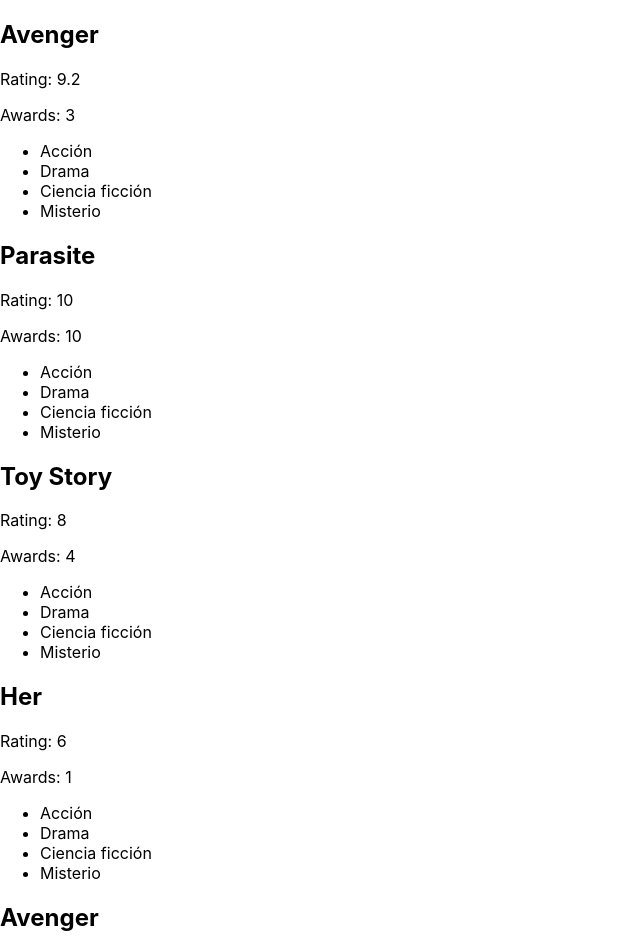
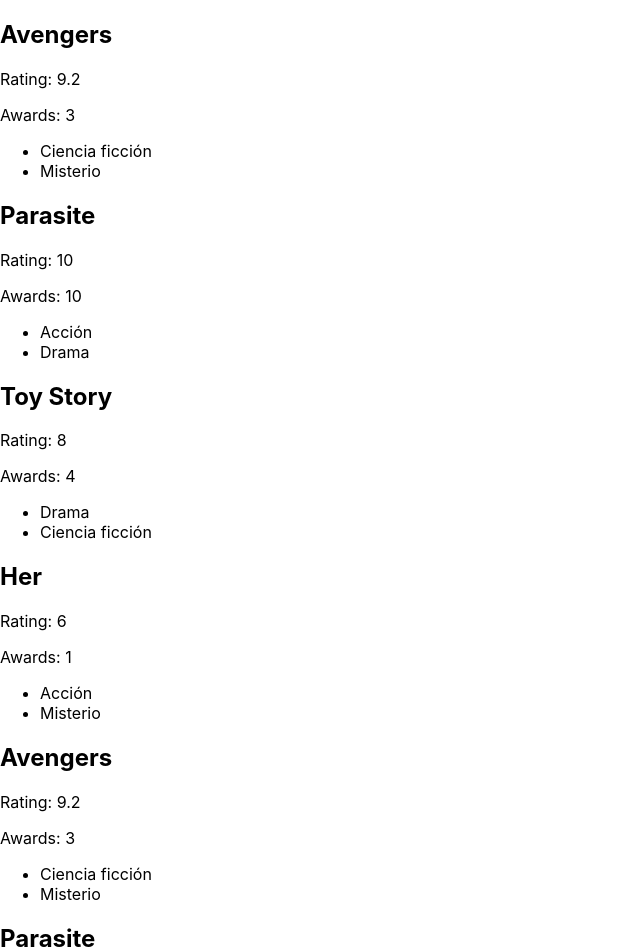
Before and after one commit to Nefiox/Learning-React, a React (Create React App) app: page / in a window 1280 px wide. Shown: the top 952 px of the page, without its empty margins (0-640 px from the left). Built offline with nearby package versions, Linux system fonts and the light colour scheme.

Commit message:
Key props

```diff
--- a/src/components/Pelicula.js
+++ b/src/components/Pelicula.js
@@ -2,7 +2,6 @@
 
 function Pelicula(props) {
 
-    let genres = ['Acción', 'Drama', 'Ciencia ficción', 'Misterio'];
 
 
     return (
@@ -11,8 +10,8 @@
             <p>Rating: {props.rating}</p>
             <p>Awards: {props.awards}</p>
             <ul>
-                { genres.map(genre => {
-                    return <li> {genre} </li>
+                { props.genres.map((genre, i) => {
+                    return <li key = {genre + i}> {genre} </li>
                 })}
             </ul>
         </div>
--- a/src/components/TiraPeliculas.js
+++ b/src/components/TiraPeliculas.js
@@ -5,10 +5,10 @@
 function TiraPeliculas() {
     return (
         <div>
-            <Pelicula titulo = "Avenger" rating="9.2" awards="3"/>
-            <Pelicula titulo = "Parasite" rating="10" awards="10"/>
-            <Pelicula titulo = "Toy Story" rating="8" awards="4"/>
-            <Pelicula titulo = "Her" rating="6" awards="1"/>
+            <Pelicula titulo = "Avengers" rating="9.2" awards="3" genres={["Ciencia ficción", "Misterio"]} />
+            <Pelicula titulo = "Parasite" rating="10" awards="10" genres={["Acción", "Drama"]} />
+            <Pelicula titulo = "Toy Story" rating="8" awards="4" genres={["Drama", "Ciencia ficción"]} />
+            <Pelicula titulo = "Her" rating="6" awards="1" genres={["Acción", "Misterio"]} />
         </div>
     );
   }
```
